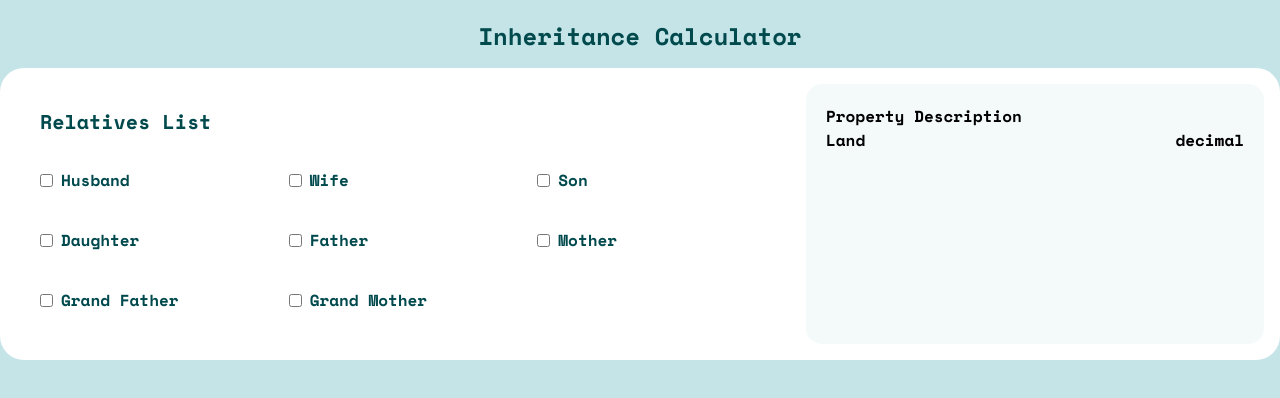
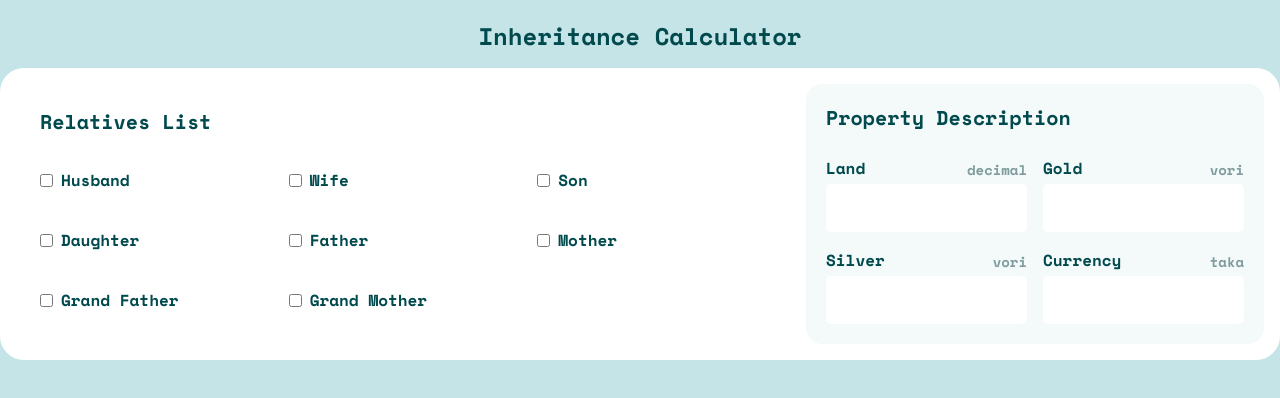
Before and after one commit to shaz1d/inheritence-calculator, a React (Vite) app: page / in a window 1280 px wide. Shown: the top 398 px of the page. Built offline with nearby package versions, Linux system fonts and the light colour scheme.

Commit message:
feat: property and relative input design update

```diff
--- a/src/components/MainContent.tsx
+++ b/src/components/MainContent.tsx
@@ -17,9 +17,14 @@ const MainContent = () => {
           <RelativeInput name="Grand Mother" />
         </div>
       </div>
-      <div className="col-span-3 bg-pest-200 rounded-2xl p-5">
-        <h2>Property Description</h2>
-        <PropertyInput name="Land" type="decimal" />
+      <div className="col-span-3 bg-pest-200 rounded-2xl p-5 text-pest-600">
+        <h2 className="text-xl">Property Description</h2>
+        <div className="grid grid-cols-2 gap-4 mt-6">
+          <PropertyInput name="Land" type="decimal" />
+          <PropertyInput name="Gold" type="vori" />
+          <PropertyInput name="Silver" type="vori" />
+          <PropertyInput name="Currency" type="taka" />
+        </div>
       </div>
     </div>
   );
--- a/src/components/PropertyInput.tsx
+++ b/src/components/PropertyInput.tsx
@@ -15,12 +15,15 @@ const PropertyInput = ({ name, type }: Props) => {
   };
   return (
     <div>
-      <label htmlFor={name} className="flex items-end gap-3 justify-between">
+      <label
+        htmlFor={name}
+        className="flex items-end gap-3 justify-between mb-1 text-pest-600"
+      >
         <span>{name}</span>
-        <span>{type}</span>
+        <span className="text-sm text-pest-400">{type}</span>
       </label>
       <input
-        className="w-full outline-none border-2 border-transparent focus:border-2 focus:border-pest-450 bg-pest-200 p-2 rounded-[5px] text-right text-2xl text-pest-600 accent-pest-450 h-12 transition-colors duration-200"
+        className="w-full outline-none border-2 border-transparent focus:border-2 focus:border-pest-600 bg-white p-2 rounded-[5px] text-right text-xl text-pest-600 accent-pest-600 h-12 transition-colors duration-200"
         type="text"
         id={name}
         onChange={handleChange}
--- a/src/components/RelativeInput.tsx
+++ b/src/components/RelativeInput.tsx
@@ -34,7 +34,7 @@ const RelativeInput = ({ name }: Props) => {
       name.toLowerCase() === "grand mother" ||
       !isChecked ? null : (
         <input
-          className="bg-pest-200 h-10 w-10 rounded-md text-center"
+          className="bg-pest-200 h-10 w-10 rounded-md text-center accent-pest-600"
           type="text"
           name=""
           id=""
```
